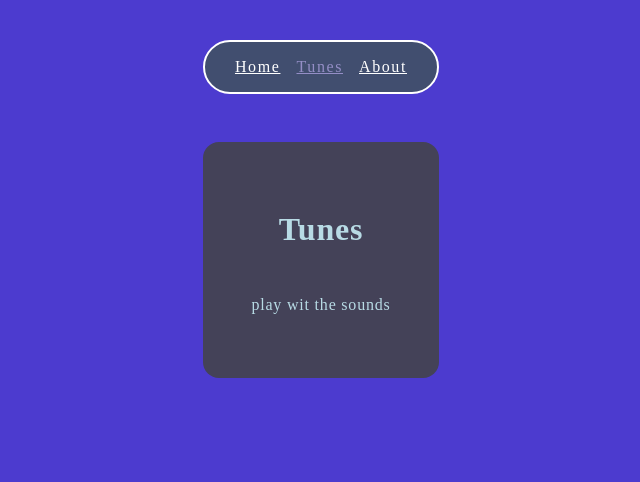
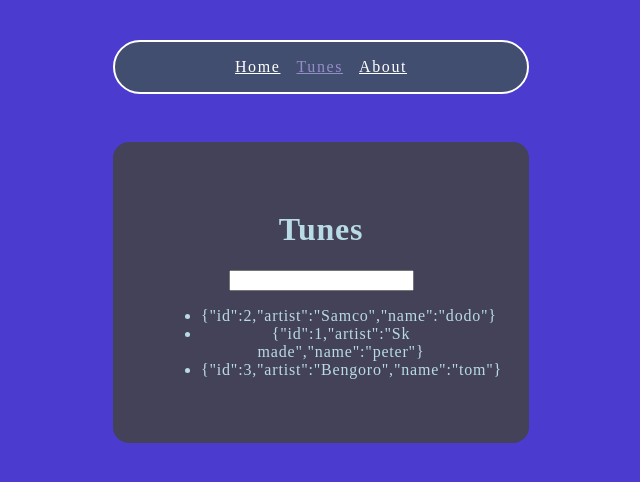
Before and after one commit to HelenkaSoft/Single-Page-App, a React (Vite) app: page /tunes in a window 1280 px wide. Shown: the top 482 px of the page, without its empty margins (319-959 px from the left). Built offline with nearby package versions, Linux system fonts and the light colour scheme.

Commit message:
workin o tunes, ready to make new components from

```diff
--- a/components/Home.jsx
+++ b/components/Home.jsx
@@ -1,4 +1,4 @@
-import React, { useState } from "react";
+import { useState } from "react";
 
 const Home = () => {
   const [itemName, setItemName] = useState("React powered (click)");
--- a/components/Tunes.jsx
+++ b/components/Tunes.jsx
@@ -1,8 +1,49 @@
+import { useState } from "react";
+
 const Tunes = () => {
+  const [search, setsearch] = useState("");
+
+  const handlesearch = (e) => {
+    setsearch(e.target.value);
+  };
+
+  const [songs, setsongs] = useState([
+    { id: 2, artist: "Samco", name: "dodo" },
+    {
+      id: 1,
+      artist: "Sk made",
+      name: "peter",
+    },
+    {
+      id: 3,
+      artist: "Bengoro",
+      name: "tom",
+    },
+  ]);
+
+  const handlesubmit = (e) => {
+    e.preventDefault();
+    setsongs([...songs, newSong]);
+  };
+
+  const newSong = {
+    id: Math.max(...songs.map((n) => n.id)) + 1,
+    name: search,
+    artist: search,
+  };
+
+  //
   return (
     <div className="home">
       <h1>Tunes</h1>
-      <p>play wit the sounds</p>
+      <form onSubmit={handlesubmit}>
+        <input type="text" value={search} onChange={handlesearch} />
+      </form>
+      <ul>
+        {songs.map((e) => (
+          <li key={e.id}>{JSON.stringify(e)}</li>
+        ))}
+      </ul>
     </div>
   );
 };
--- a/src/App.css
+++ b/src/App.css
@@ -36,6 +36,8 @@ body {
   border-radius: 1rem;
   padding: 3rem;
   margin-top: 3rem;
+  max-width: 20rem;
+  overflow: hidden;
 }
 
 .home p {
```
Also changed, not shown: components/Tunesinput.jsx (added, +23 -0 lines), 1 other file (tests, documents, lock files or other folders).
